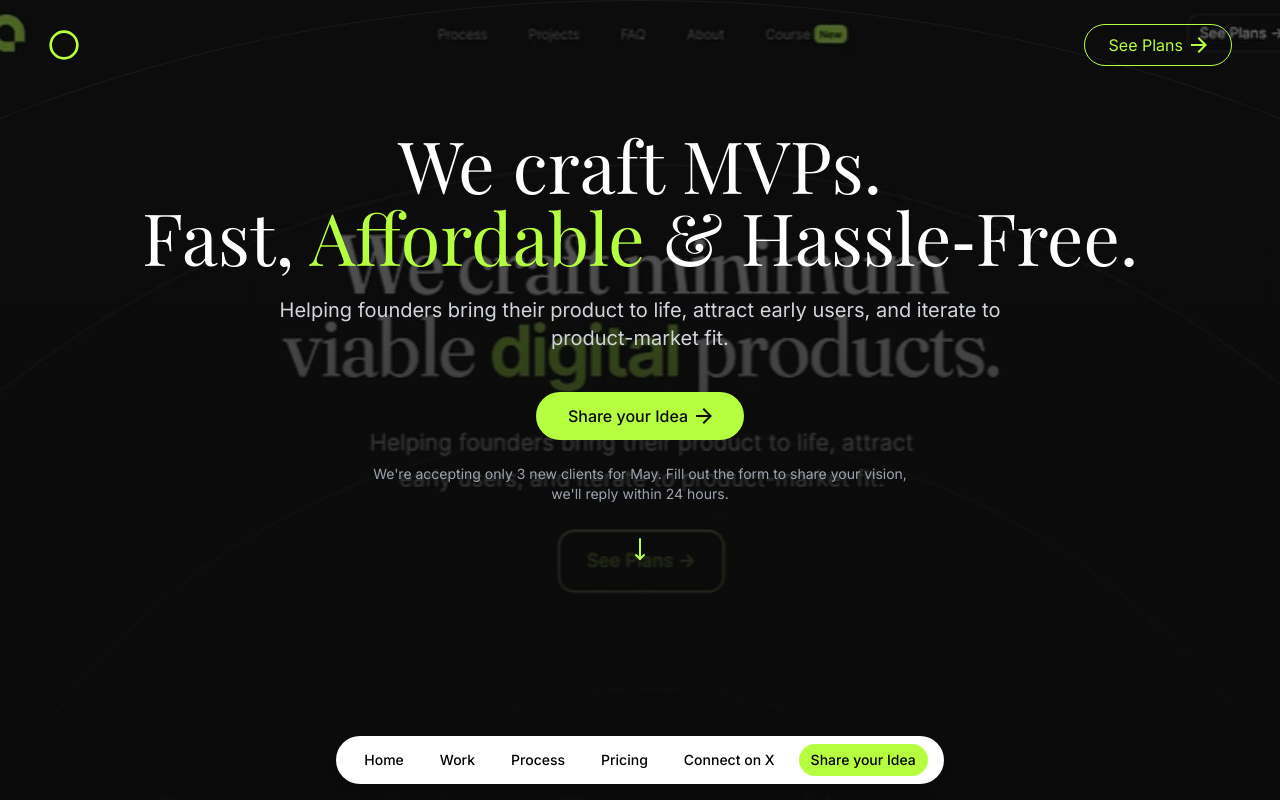
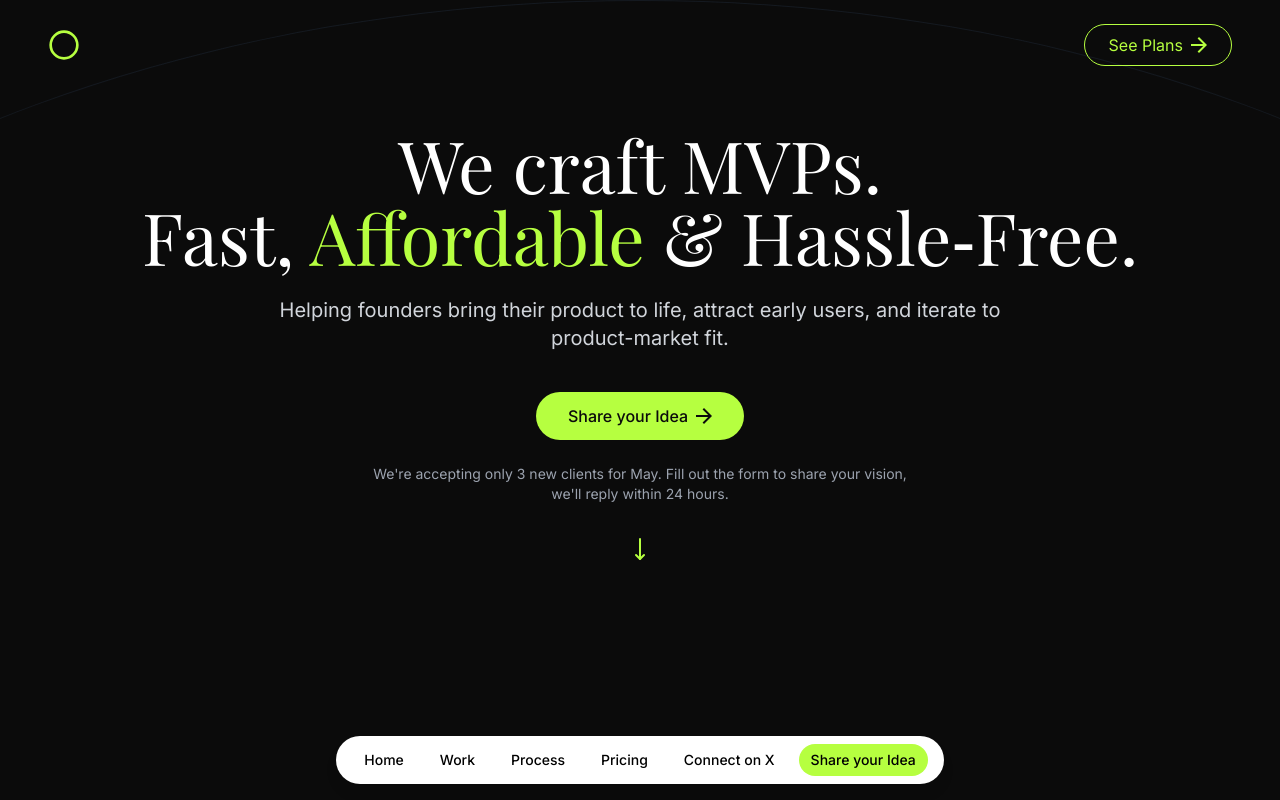
Before and after one commit to samtaxak11/buildrush, a Next.js app: page / in a window 1280 px wide. Shown: the top 800 px of the page. Built offline with nearby package versions, Linux system fonts and the light colour scheme; a web font is replaced by a local one.

Commit message:
Clean reinstall of project dependencies

```diff
--- a/components/HeroSection.tsx
+++ b/components/HeroSection.tsx
@@ -18,14 +18,7 @@ const HeroSection = () => {
   return (
     <section className="bg-[#0B0B0B] pt-32 pb-36 relative overflow-hidden rounded-b-[48px] min-h-[110vh]">
       <div className="absolute inset-0 w-full h-full">
-        <Image
-          src="/hero copy.png"
-          alt="Background"
-          fill
-          className="object-cover opacity-40"
-          priority
-        />
-        <div className="absolute inset-0 bg-gradient-to-b from-[#0B0B0B]/0 via-[#0B0B0B]/50 to-[#0B0B0B] z-10" />
+        <div className="absolute inset-0 bg-gradient-to-b from-[#0B0B0B]/0 to-[#0B0B0B] z-10" />
         <div className="absolute top-0 left-1/2 -translate-x-1/2 w-[200%] h-[200%] rounded-[50%] border border-gray-800/50" />
       </div>
 
```
Also changed, not shown: public/hero copy.png (deleted).
